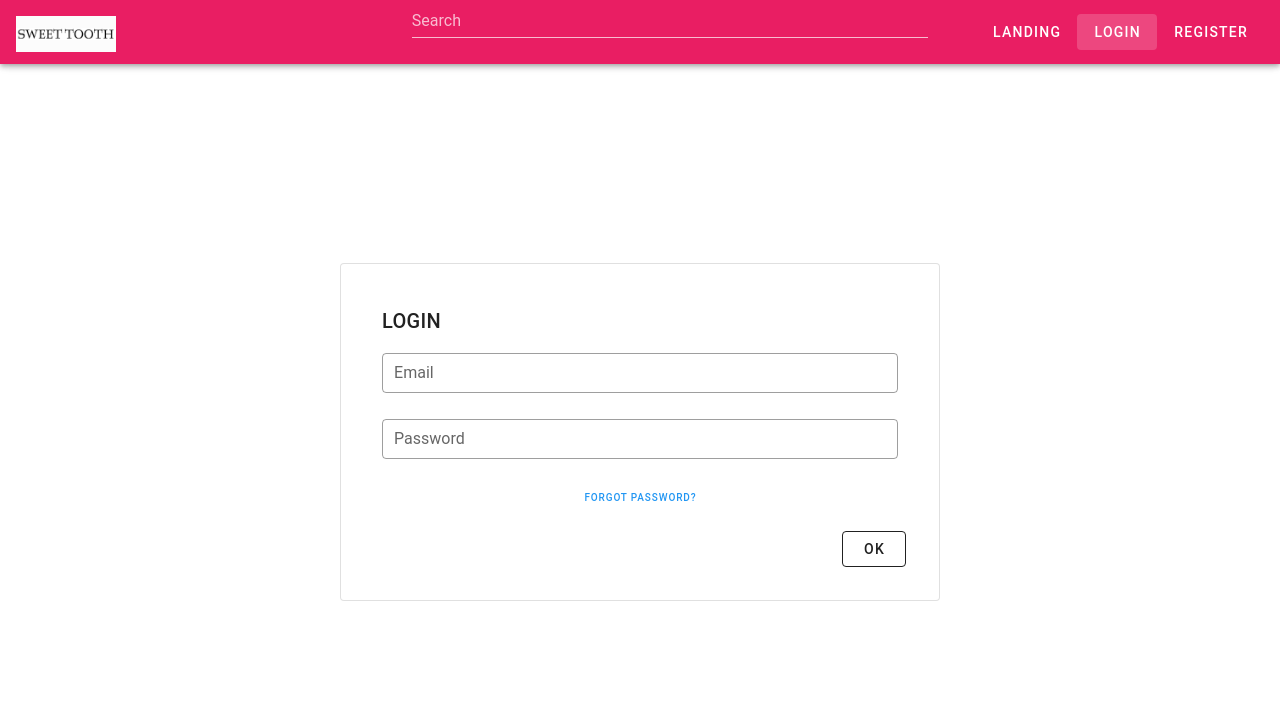
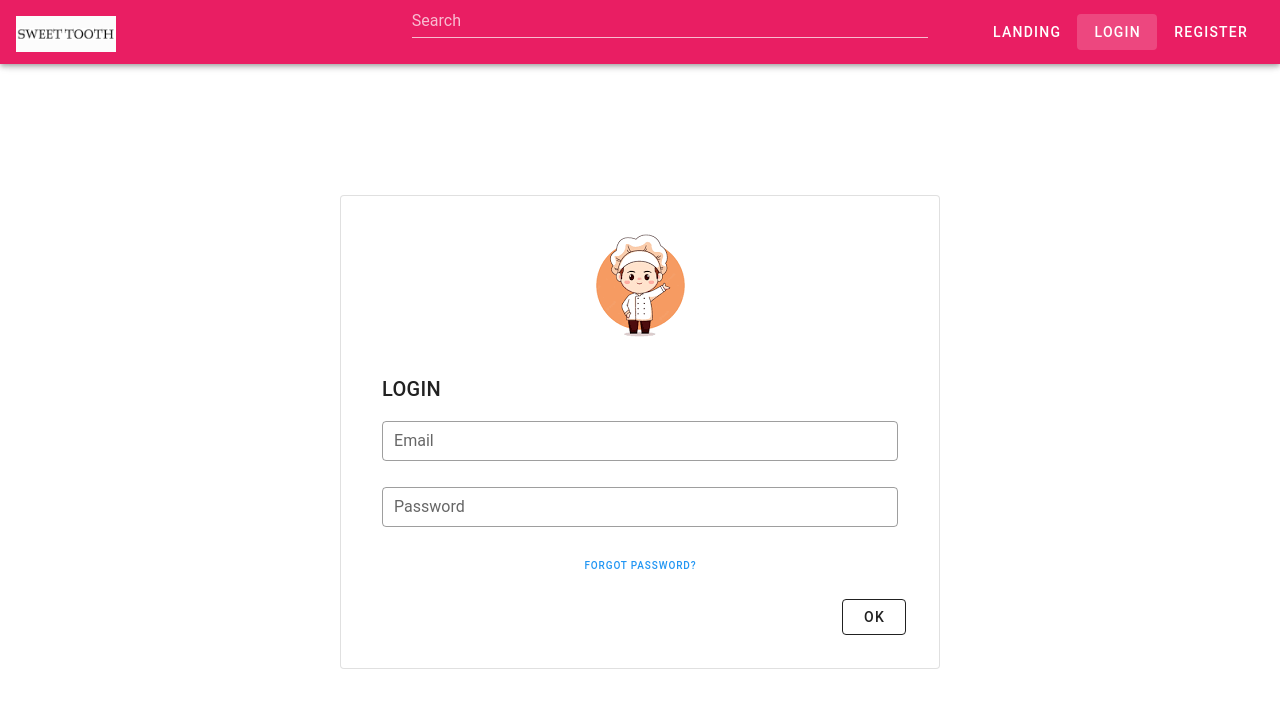
Before and after one commit to AntonioEdelinski/SweetTooth, a Vue app in the folder sweettooth/: page /login in a window 1280 px wide. Shown: the top 708 px of the page. Built offline with nearby package versions, Linux system fonts and the light colour scheme; no server answers; what vue-croppa would draw is missing.

Commit message:
Update login.vue

```diff
--- a/sweettooth/src/views/login.vue
+++ b/sweettooth/src/views/login.vue
@@ -3,6 +3,7 @@
 	  <v-row align="center" justify="center">
 		<v-col align="center" justify="center" cols="12">
 		  <v-card class="card-border" width="600px" outlined>
+			<img src="@/assets/preuzmi.png" alt="Your Image" class="center-image" />
 			<v-card-title align="left">LOGIN</v-card-title>
 			<v-card-text class="card-text-border">
 			  <v-form v-model="valid">
```
